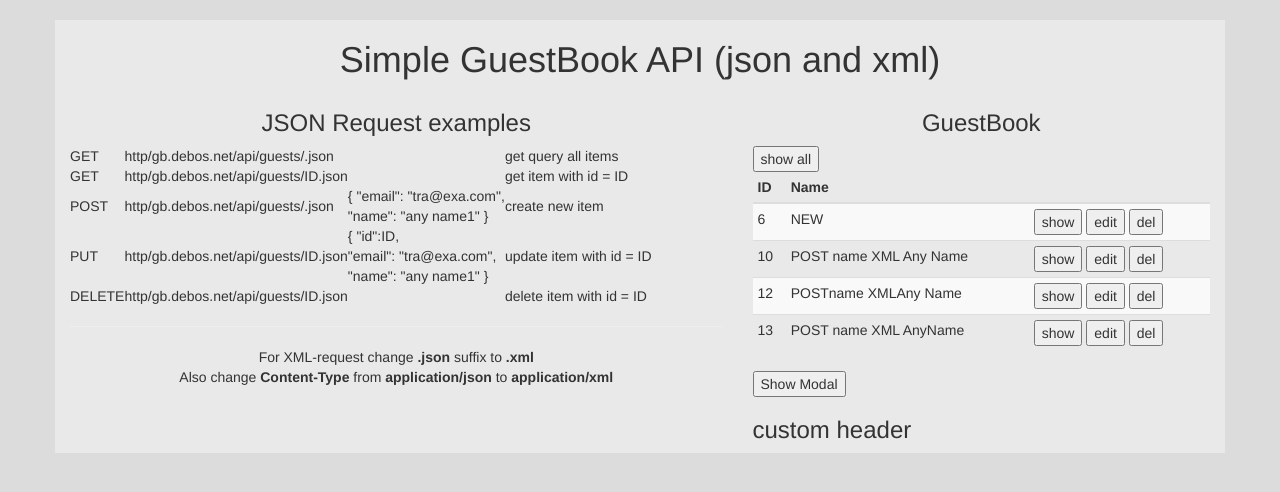
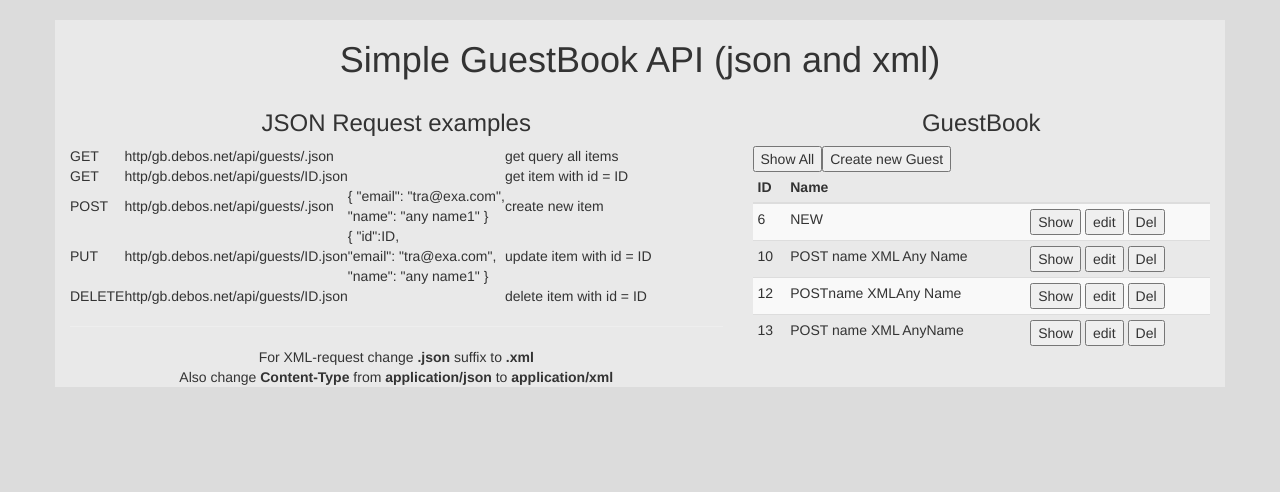
Before and after one commit to Viach/guestbook, a Flask app: page / in a window 1280 px wide. Shown: the top 492 px of the page. Run offline with Flask 2, Linux system fonts and the light colour scheme; data comes from the database, SQL or seed files in the repository; some libraries are stand-ins or nearby versions.

Commit message:
work with modal

```diff
--- a/templates/index.html
+++ b/templates/index.html
@@ -102,6 +102,16 @@
                     <h3 class="text-center ">GuestBook</h3>
                     {% raw %}
                     <div id="app">
+                        <div id="">
+                            <!-- use the modal component, pass in the prop -->
+                            <modal v-if="showModal" @close="showModal = false">
+                                <!--
+                                  you can use custom content here to overwrite
+                                  default content
+                                -->
+                                <h3 slot="header">custom header</h3>
+                            </modal>
+                        </div>
                         <table class="table table-striped table-hover table-condensed">
                             <thead>
                             <tr>
@@ -115,75 +125,23 @@
                                 <td>{{ guest.id }}</td>
                                 <td>{{ guest.name }}</td>
                                 <td>
-                                    <button v-on:click="showGuest(guest)">show</button>
+                                    <button v-on:click="showGuest(guest)">Show</button>
                                     <button v-on:click="editGuest(guest)">edit</button>
-                                    <button v-on:click="delGuest(guest)">del</button>
+                                    <button v-on:click="delGuest(guest)">Del</button>
                                 </td>
                             </tr>
                             </tbody>
-                            <button v-on:click="getList()">show all</button>
+                            <button v-on:click="getList()">Show All</button>
+                            <button id="show-modal" @click="showModal = true">Create new Guest</button>
                         </table>
                     </div>
-
-
-                    <script type="text/x-template" id="modal-template">
-  <transition name="modal">
-    <div class="modal-mask">
-      <div class="modal-wrapper">
-        <div class="modal-container">
-
-          <div class="modal-header">
-            <slot name="header">
-              default header
-            </slot>
-          </div>
-
-          <div class="modal-body">
-            <slot name="body">
-              default body
-            </slot>
-          </div>
-
-          <div class="modal-footer">
-            <slot name="footer">
-              default footer
-              <button class="modal-default-button" @click="$emit('close')">
-                OK
-              </button>
-            </slot>
-          </div>
-        </div>
-      </div>
-    </div>
-  </transition>
-</script>
-
-
-
-
-
-
-
-
-                      <button id="show-modal" @click="showModal = true">Show Modal</button>
-  <!-- use the modal component, pass in the prop -->
-  <modal v-if="showModal" @close="showModal = false">
-    <!--
-      you can use custom content here to overwrite
-      default content
-    -->
-    <h3 slot="header">custom header</h3>
-  </modal>
-
-
-
                     {% endraw %}
                 </div>
             </div>
         </div>
     </div>
 </div>
-
+{% include "modal.html" %}
 </body>
 <script src="../static/guestbook.js"></script>
 </html>
```
